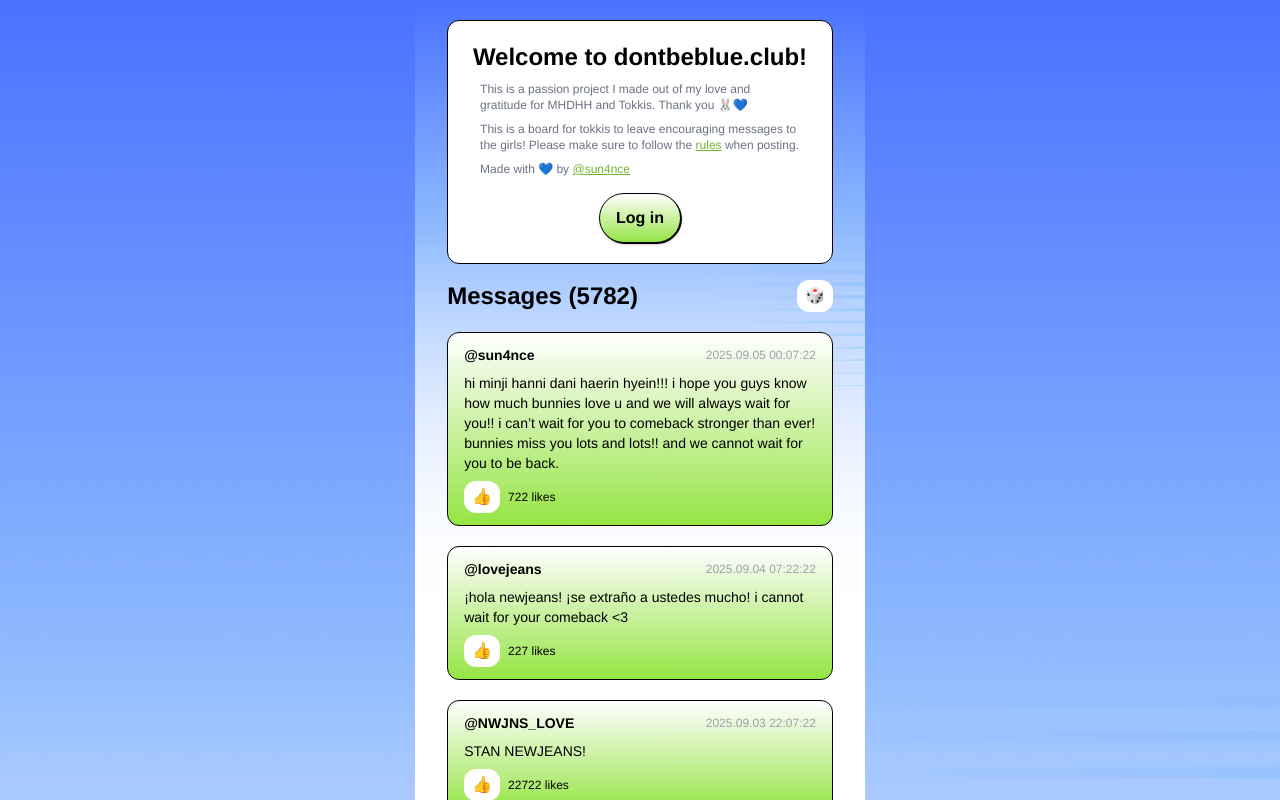
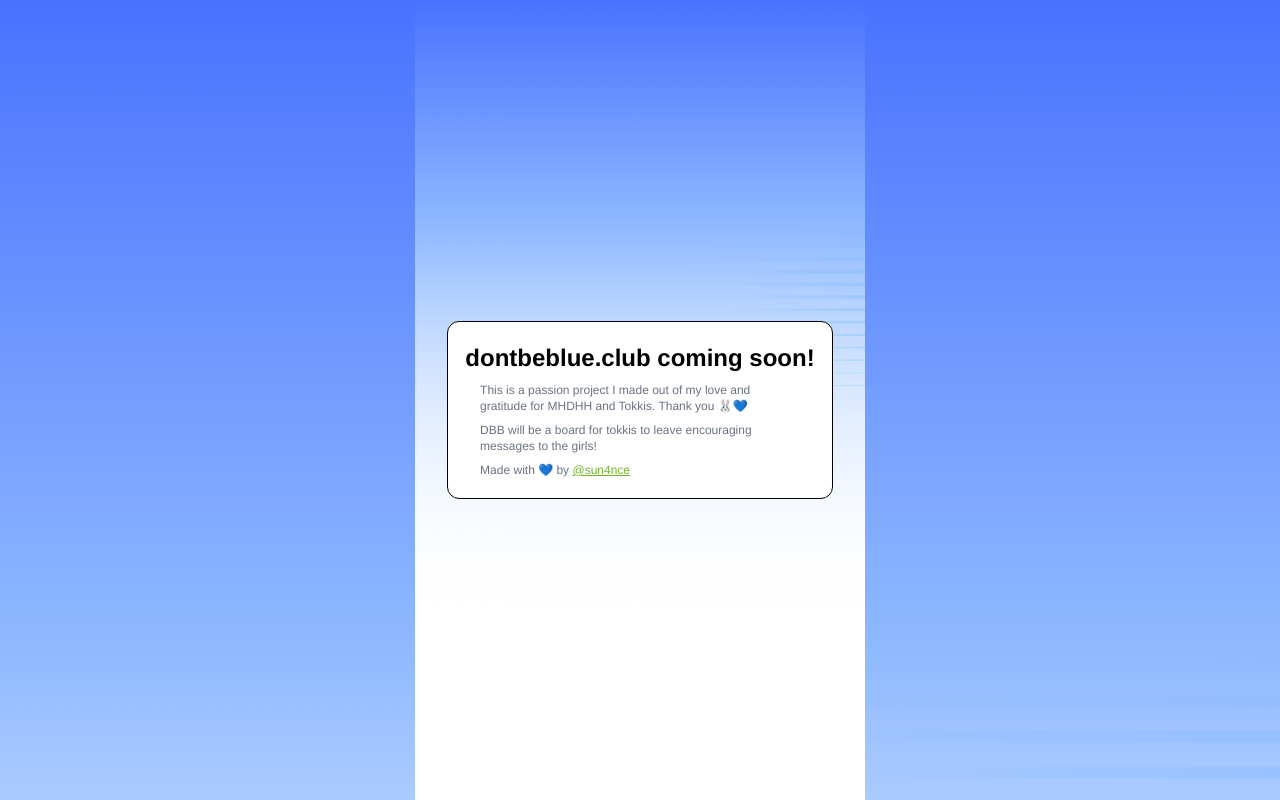
Before and after one commit to mbouli/dontbeblue, a Next.js app: page / in a window 1280 px wide. Built offline with nearby package versions, Linux system fonts and the light colour scheme.

Commit message:
create landing page

```diff
--- a/src/app/page.tsx
+++ b/src/app/page.tsx
@@ -1,9 +1,19 @@
 import Footer from "@/components/Footer";
 import Hero from "@/components/Hero";
+import Landing from "@/components/Landing";
 import Messages from "@/components/Messages";
 import Image from "next/image";
 
+const landing = true;
+
 export default function Home() {
+  if (landing) {
+    return (
+      <>
+        <Landing />
+      </>
+    )
+  } else {
     return (
       <div className="backdrop flex items-center justify-center h-screen overflow-hidden">
         <div className="bg h-[100vh] w-[450px] flex flex-col items-center justify-center overflow-hidden">
@@ -16,3 +26,4 @@
       </div >
     );
   }
+}
--- /dev/null
+++ b/src/components/Landing.tsx
@@ -0,0 +1,19 @@
+export default function Landing() {
+    return (
+        <div className="backdrop flex items-center justify-center h-screen overflow-hidden">
+            <div className="bg h-[100vh] w-[450px] flex flex-col items-center justify-center overflow-hidden">
+                <div className='w-6/7 bg-white mt-5 border-1 border-black rounded-xl'>
+                    <div>
+                        <h1 className='text-center pt-5 text-black font-bold text-2xl'>dontbeblue.club coming soon!</h1>
+                        <p className='pt-2 text-gray-500 text-xs w-5/6 mx-auto'> This is a passion project I made out of my love and
+                            gratitude for MHDHH and Tokkis. Thank you 🐰💙</p>
+                        <p className='pt-2 text-gray-500 text-xs w-5/6 mx-auto'> DBB will be a board for tokkis to leave encouraging
+                            messages to the girls!
+                        </p>
+                        <p className='pt-2 pb-5 text-gray-500 text-xs w-5/6 mx-auto'>Made with 💙 by <a href="https://x.com/sun4nce">@sun4nce</a></p>
+                    </div>
+                </div>
+            </div>
+        </div>
+    );
+}
```
Lines whose indentation alone changed are shown as unchanged.
